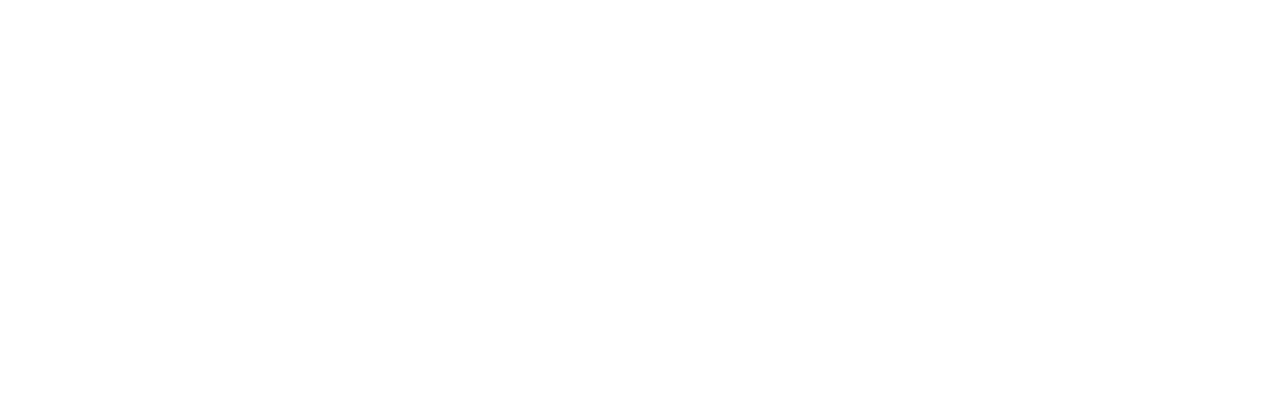
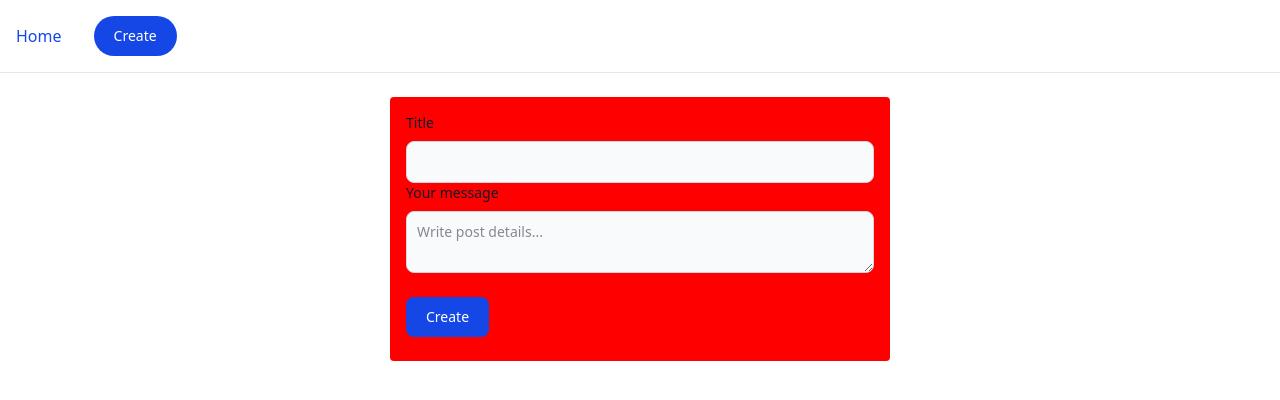
Before and after one commit to ajmal-m/Blog-front-end, a React (Vite) app: page /post-create in a window 1280 px wide. Before the commit this address had no page. Shown: the top 400 px of the page. Built offline with nearby package versions, Linux system fonts and the light colour scheme.

Commit message:
Create and edit post added

```diff
--- a/src/api/index.ts
+++ b/src/api/index.ts
@@ -1,4 +1,5 @@
 import BackEnd from "../config";
+import { Post } from "../types";
 
 // Get  all Posts
 export const getPosts = async() => {
@@ -12,3 +13,22 @@
     const {data} = await BackEnd.get(`/post/get-post/${id}`);
     return data;
 }
+
+// Create a Post
+export const createPost = async ({ postData  } : { postData : Post}) => {
+    const {data} = await BackEnd.post('/post/create', {
+        ...postData,
+        authorId:'67fab37751e1e2fa825f6653'
+    });
+    return data;
+}
+
+
+// Update a Post
+export const UpdatePost = async ({ postId, postData }: { postId: string | undefined, postData: Post }) => {
+    const {data} = await BackEnd.put(`/post/update`, {
+        id: postId,
+        ...postData
+    });
+    return data;
+}
--- a/src/component/Navbar.tsx
+++ b/src/component/Navbar.tsx
@@ -9,7 +9,7 @@
           id="navbar-sticky"
         >
           <ul className="flex flex-col p-4 md:p-0 mt-4 font-medium border border-gray-100 rounded-lg bg-gray-50 md:space-x-8 rtl:space-x-reverse md:flex-row md:mt-0 md:border-0 md:bg-white dark:bg-gray-800 md:dark:bg-gray-900 dark:border-gray-700">
-            <li>
+            <li className="flex items-center">
               <NavLink
                 to={'/'}
                 className="block py-2 px-3 text-white bg-blue-700 rounded-sm md:bg-transparent md:text-blue-700 md:p-0 md:dark:text-blue-500"
@@ -17,29 +17,14 @@
                   Home
               </NavLink>
             </li>
-            <li>
-              <a
-                href="#"
-                className="block py-2 px-3 text-gray-900 rounded-sm hover:bg-gray-100 md:hover:bg-transparent md:hover:text-blue-700 md:p-0 md:dark:hover:text-blue-500 dark:text-white dark:hover:bg-gray-700 dark:hover:text-white md:dark:hover:bg-transparent dark:border-gray-700"
-              >
-                About
-              </a>
-            </li>
-            <li>
-              <a
-                href="#"
-                className="block py-2 px-3 text-gray-900 rounded-sm hover:bg-gray-100 md:hover:bg-transparent md:hover:text-blue-700 md:p-0 md:dark:hover:text-blue-500 dark:text-white dark:hover:bg-gray-700 dark:hover:text-white md:dark:hover:bg-transparent dark:border-gray-700"
-              >
-                Services
-              </a>
-            </li>
-            <li>
-              <a
-                href="#"
-                className="block py-2 px-3 text-gray-900 rounded-sm hover:bg-gray-100 md:hover:bg-transparent md:hover:text-blue-700 md:p-0 md:dark:hover:text-blue-500 dark:text-white dark:hover:bg-gray-700 dark:hover:text-white md:dark:hover:bg-transparent dark:border-gray-700"
-              >
-                Contact
-              </a>
+            <li  className="flex items-center">
+              <button type="button" className="text-white bg-blue-700 hover:bg-blue-800 focus:outline-none focus:ring-4 focus:ring-blue-300 font-medium rounded-full text-sm px-5 py-2.5 text-center dark:bg-blue-600 dark:hover:bg-blue-700 dark:focus:ring-blue-800">
+                <NavLink
+                    to={'/post-create'}
+                  >
+                      Create
+                  </NavLink>
+              </button>
             </li>
           </ul>
         </div>
--- /dev/null
+++ b/src/component/post-create-form.tsx
@@ -0,0 +1,83 @@
+import { useCallback, useEffect, useState } from "react"
+import { Post } from "../types"
+import { createPost, UpdatePost } from "../api";
+import { toast, ToastContainer} from 'react-toastify';
+import { useNavigate } from "react-router";
+
+type PropType = {
+  post?:Post,
+  type:'create' | 'update'
+}
+
+function PostCreateForm({type, post}: PropType) {
+  const [postData, setPostData] = useState<Post>({ title:'', description:''});
+  const navigate = useNavigate();
+
+  const submitForm = useCallback(async (e: React.FormEvent) => {
+    e.preventDefault();
+    let response;
+    if( type ===  'create'){
+      response = await createPost({ postData});
+    }else if( type === 'update'){
+      response = await UpdatePost({postData, postId: post?._id});
+    }
+
+    if(response.success){
+      toast.success(`${response.message}`);
+      navigate('/')
+    }else{
+      toast.error(`${response.message}`);
+    }
+  }, [postData])
+
+  useEffect(() => {
+    if(post){
+      setPostData({...post});
+    };
+  }, [])
+
+  return (
+    <>
+    <form className="w-[500px] p-[16px] bg-[red] rounded bg-[#223266] dark:bg-[#223266]" onSubmit={submitForm}>
+      <label className="block mb-2 text-sm font-medium text-gray-900 dark:text-white">Title</label>
+      <input type="text" name="title" id="title"  className=" block p-2.5 w-full text-sm text-gray-900 bg-gray-50 rounded-lg border
+          border-gray-300 focus:ring-blue-500 focus:border-blue-500 dark:bg-gray-700
+          dark:border-gray-600 dark:placeholder-gray-400 dark:text-white
+          dark:focus:ring-blue-500 dark:focus:border-blue-500"
+        value={postData.title}
+        onChange={(e) => setPostData({ ...postData, [e.target.name]: e.target.value})}
+      />
+      <label  className="block mb-2 text-sm font-medium text-gray-900 dark:text-white">Your message</label>
+      <textarea
+        id="description"
+        name="description"
+        className="
+          block p-2.5 w-full text-sm text-gray-900 bg-gray-50 rounded-lg border
+          border-gray-300 focus:ring-blue-500 focus:border-blue-500 dark:bg-gray-700
+          dark:border-gray-600 dark:placeholder-gray-400 dark:text-white
+          dark:focus:ring-blue-500 dark:focus:border-blue-500" placeholder="Write post details..."
+          value={postData.description}
+          onChange={(e) => setPostData({ ...postData, [e.target.name]: e.target.value})}
+      >
+      </textarea>
+      <button
+        type="submit"
+        className="
+          text-white bg-blue-700 hover:bg-blue-800 focus:ring-4
+          focus:ring-blue-300 font-medium rounded-lg text-sm px-5
+          py-2.5 me-2 mb-2 dark:bg-blue-600 dark:hover:bg-blue-700
+          focus:outline-none dark:focus:ring-blue-800 cursor-pointer
+          mt-6
+        "
+      >
+        {
+          type === 'update' ? 'Update' :'Create'
+        }
+      </button>
+    </form>
+    <ToastContainer/>
+  </>
+  )
+}
+
+export default PostCreateForm
--- a/src/main.tsx
+++ b/src/main.tsx
@@ -7,6 +7,7 @@
 import SigIn from './pages/sign-in/index.tsx';
 import Posts from './pages/posts/index.tsx';
 import PostDetail from './pages/post-detail/index.tsx';
+import PostCreate from './pages/post-create/index.tsx';
 
 createRoot(document.getElementById('root')!).render(
   <StrictMode>
@@ -16,6 +17,7 @@
           <Route path='/' element={<MainLayout/>}>
             <Route path='/' element={<Posts/>}/>
             <Route path='/post/:postId' element={<PostDetail/>}/>
+            <Route path='/post-create' element={<PostCreate/>}/>
           </Route>
           <Route path='/' element={<Authlayout/>}>
             <Route path='/login' element={<SigIn/>}/>
--- /dev/null
+++ b/src/pages/post-create/index.tsx
@@ -0,0 +1,15 @@
+import PostCreateForm from "../../component/post-create-form";
+
+function PostCreate() {
+  return (
+    <>
+        <div className="flex items-center justify-center mt-[24px]">
+            <PostCreateForm
+                type="create"
+            />
+        </div>
+    </>
+  )
+}
+
+export default PostCreate
--- a/src/types/index.ts
+++ b/src/types/index.ts
@@ -1,6 +1,6 @@
 export type Post = {
     title: string;
     description: string;
-    _id:string;
-    createdAt:string;
+    _id?:string;
+    createdAt?:string;
 }
```
